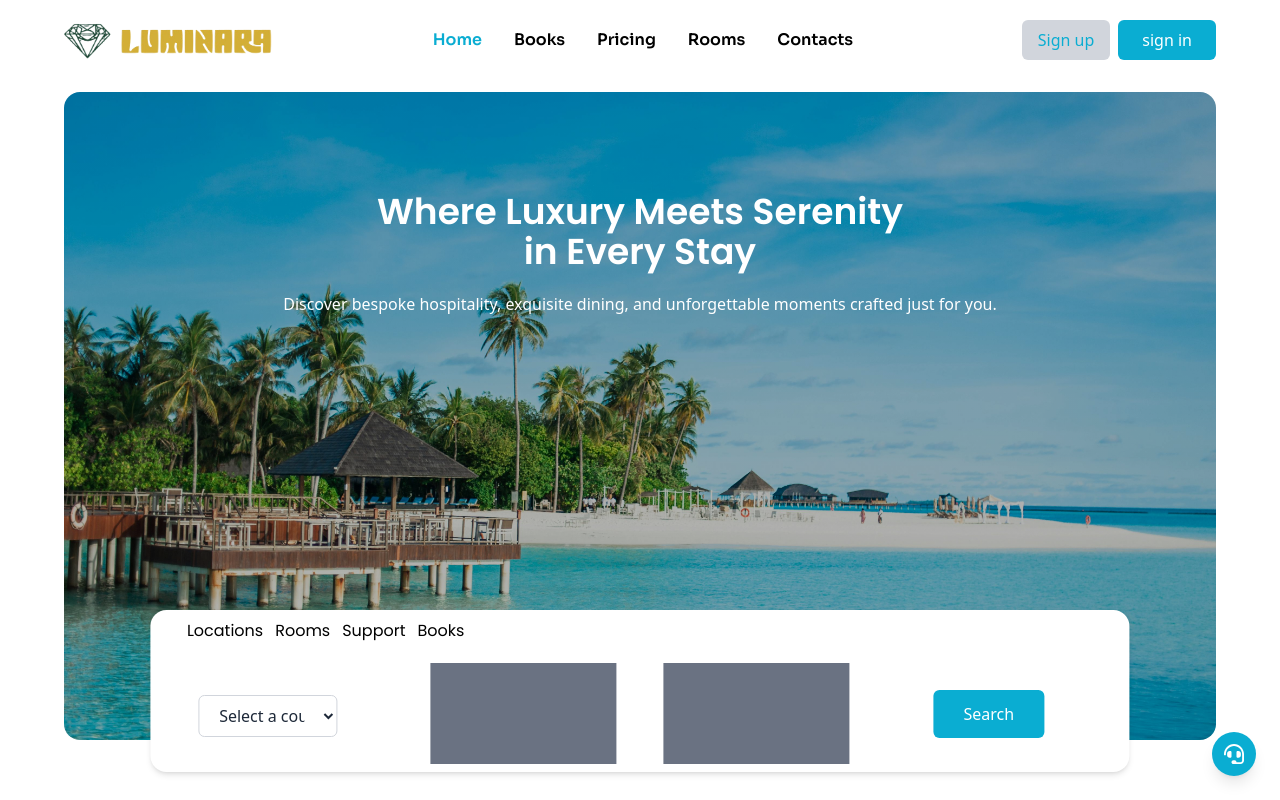
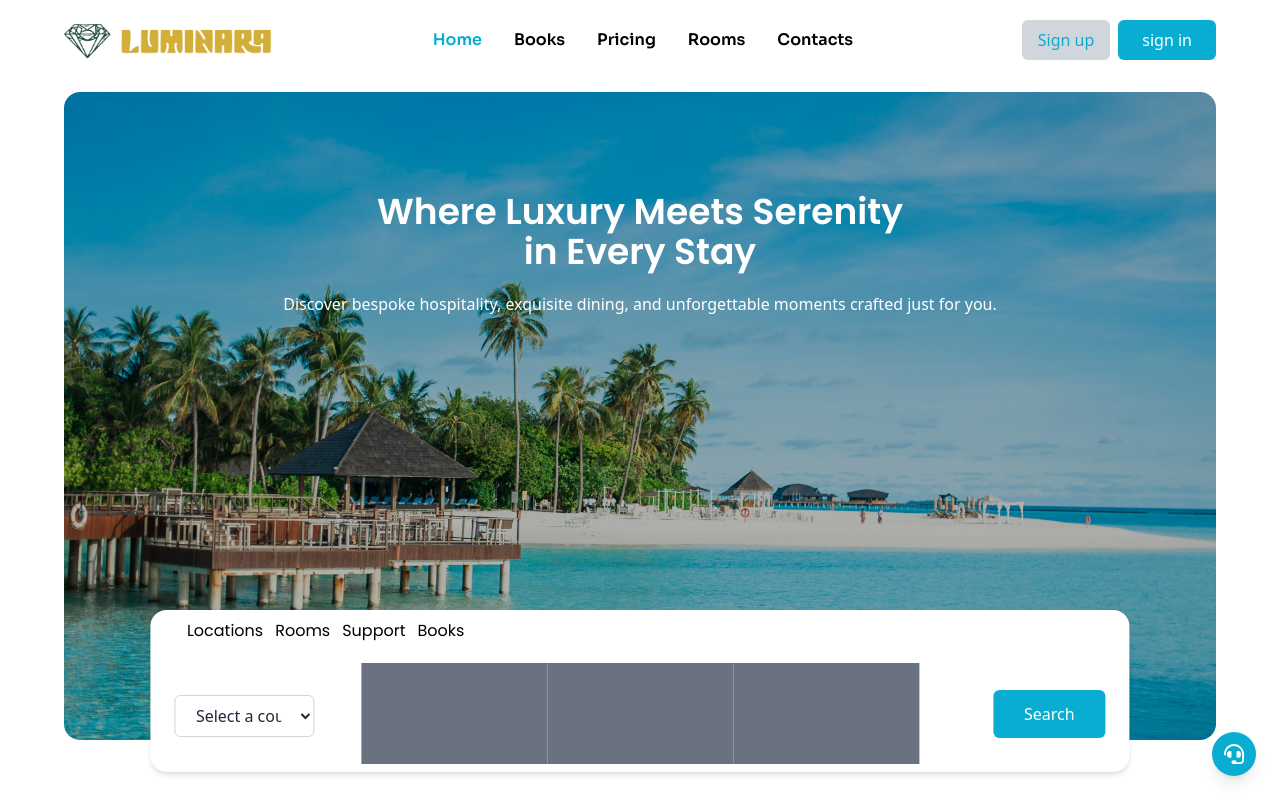
Before and after one commit to dani-dina/Hotel-Management-System-, a React (Vite) app in the folder frontend/: page / in a window 1280 px wide. Shown: the top 800 px of the page. Built offline with nearby package versions, Linux system fonts and the light colour scheme.

Commit message:
Frontend

```diff
--- a/frontend/src/components/Jumbotron.jsx
+++ b/frontend/src/components/Jumbotron.jsx
@@ -42,7 +42,10 @@ const Jumbotron = () => {
         <div className='h-full w-1/5 bg-gray-500'>
 
         </div>
-        <div className='h-full w-1/5 flex items-center justify-center'>
+        <div className='h-full w-1/5 bg-gray-500'>
+
+        </div>
+        <div className='h-full w-1/5 flex items-center justify-end'>
           <Button
             title={'Search'}
             className='w-3/5 bg-primary text-white py-3 hover:bg-primary-dark transition-colors'
```
